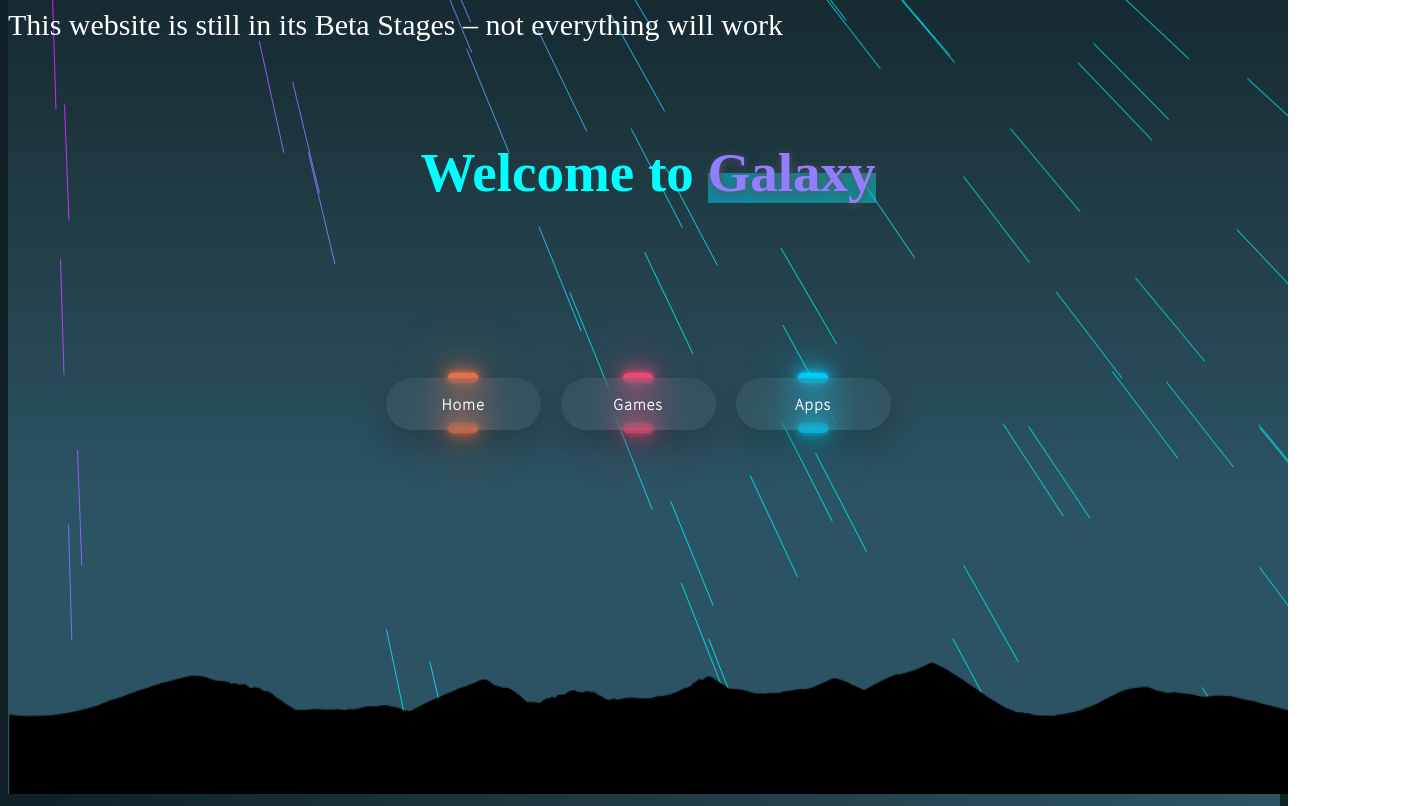
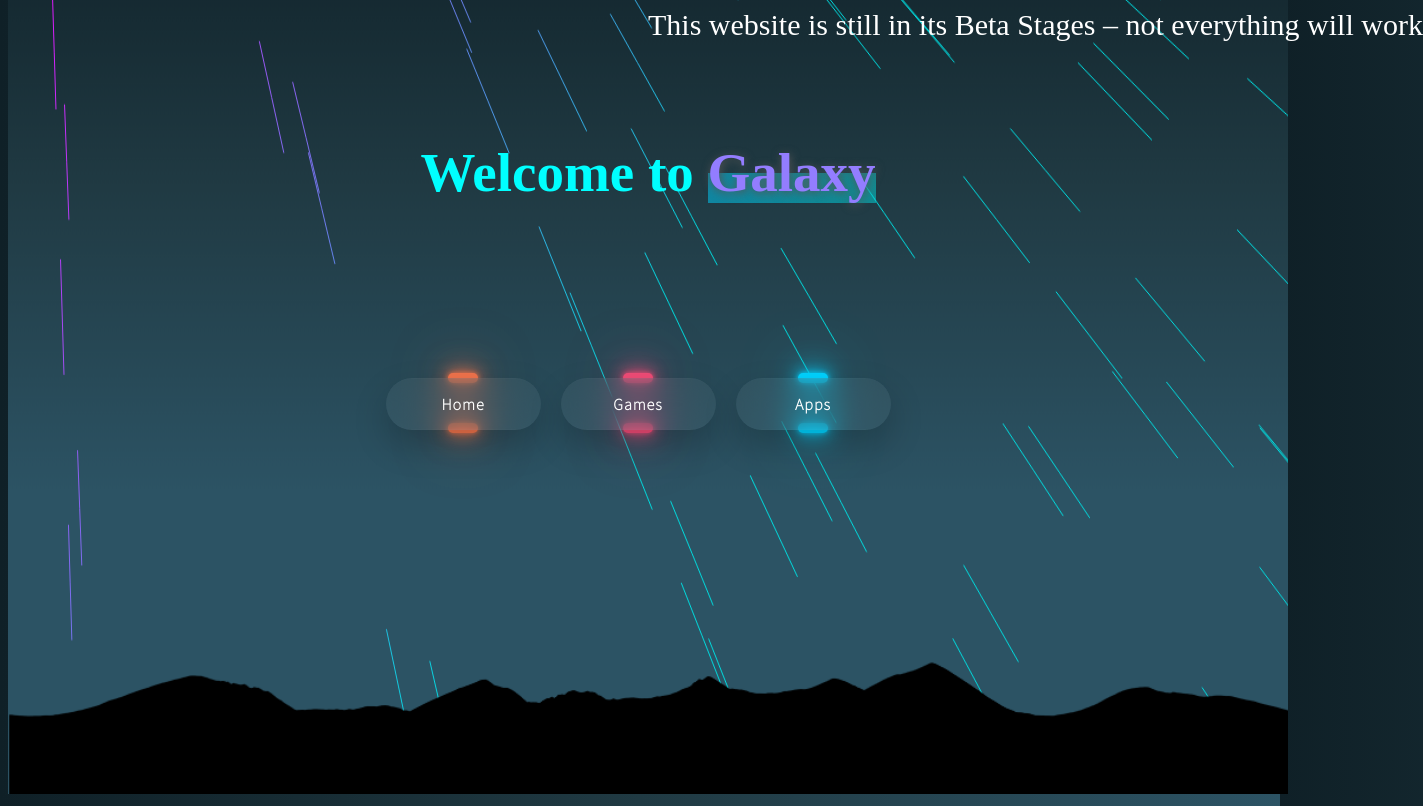
Before and after one commit to r480github/Galaxy-BETA-, a plain HTML site: page Main.html in a window 1280 px wide. Shown: the whole page, 1423 px wide, since content can reach past the window. Drawn offline with Linux system fonts and the light colour scheme.

Commit message:
Update Main.html

```diff
--- a/Main.html
+++ b/Main.html
@@ -16,8 +16,9 @@
     <link rel="stylesheet" href="Home.css" />
     <link rel="stylesheet" href="Button.css" />
   </head>
-<a style="position: Relative; color: White; text-align: center; font-size: 30px;">This website is still in its Beta Stages – not everything will work</a>
-  <body></body>
+  <body>
+    <a style="position: Relative; color: White; left: 50%; font-size: 30px;">This website is still in its Beta Stages – not everything will work</a>
+  </body>
 
 </html>
 <!--START OF STARBACK HTML-->
```
